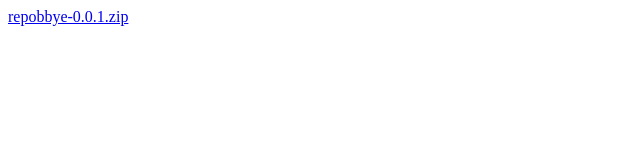
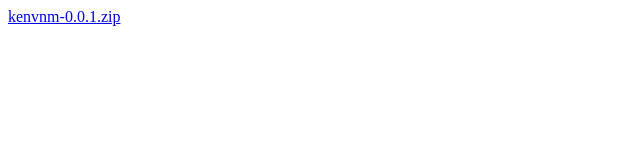
Before and after one commit to kenvnm/kenvnm.github.io, a plain HTML site: page index.html in a window 1280 px wide. Shown: the full height of the page, 0-640 px from the left. Drawn offline with Linux system fonts and the light colour scheme.

Commit message:
Update index.html

```diff
--- a/index.html
+++ b/index.html
@@ -1 +1 @@
-<!DOCTYPE html><html><a href="/repobbye-0.0.1.zip">repobbye-0.0.1.zip</a></html>
+<!DOCTYPE html><html><a href="/kenvnm-0.0.1.zip">kenvnm-0.0.1.zip</a></html>
```
